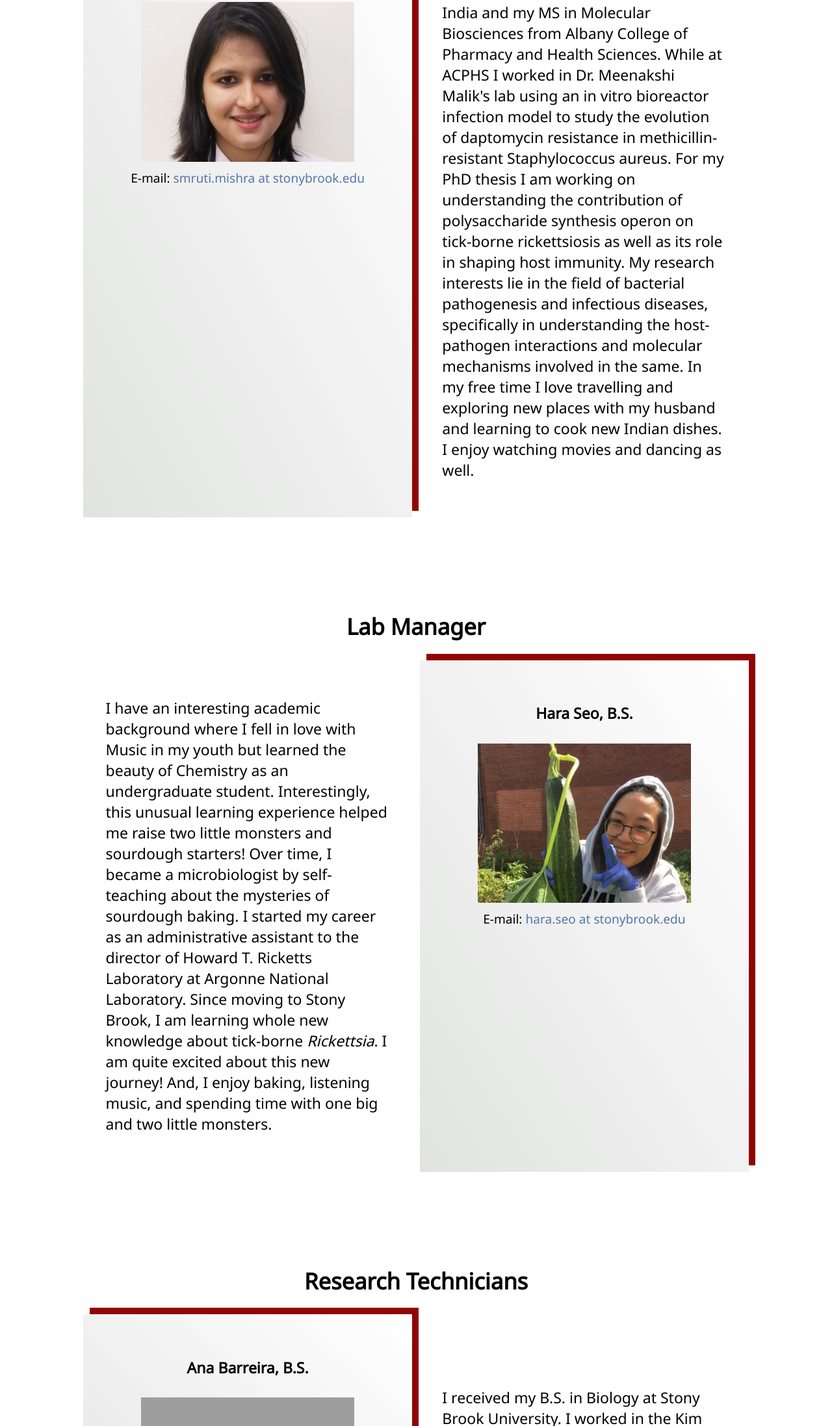
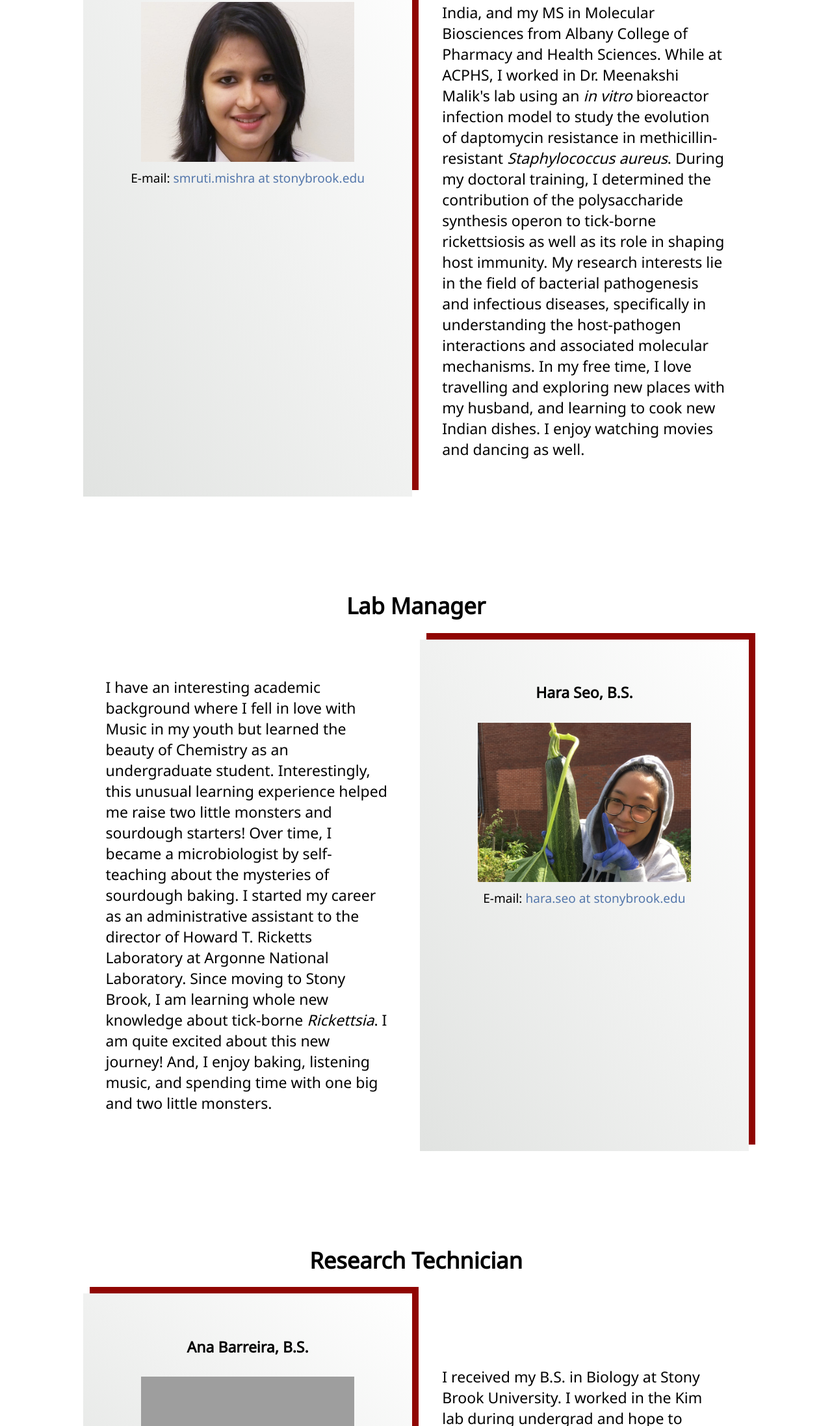
Before and after one commit to kokonut27/kokonut27.github.io, a plain HTML site: page lab_members.html in a window 1280 px wide. Shown: the part 2489-4683 px from the top of the page at 65% size. Drawn offline with nearby package versions, Linux system fonts and the light colour scheme; grey boxes are pictures that could not be loaded.

Commit message:
update lab members page formatting

```diff
--- a/lab_members.html
+++ b/lab_members.html
@@ -77,7 +77,7 @@
             <h5>E-mail: <a class="link">smruti.mishra at stonybrook.edu</a></h5>
           </div>
           <div class="member-box-text-rework">
-            <p>I am from Bhubaneshwar, India. I did my bachelor's in Dental Surgery from Pravara Institute of Medical Sciences, India and my MS in Molecular Biosciences from Albany College of Pharmacy and Health Sciences. While at ACPHS I worked in Dr. Meenakshi Malik's lab using an in vitro bioreactor infection model to study the evolution of daptomycin resistance in methicillin-resistant Staphylococcus aureus. For my PhD thesis I am working on understanding the contribution of polysaccharide synthesis operon on tick-borne rickettsiosis as well as its role in shaping host immunity. My research interests lie in the field of bacterial pathogenesis and infectious diseases, specifically in understanding the host-pathogen interactions and molecular mechanisms involved in the same. In my free time I love travelling and exploring new places with my husband and learning to cook new Indian dishes. I enjoy watching movies and dancing as well.</p>
+            <p>I am from Bhubaneshwar, India. I did my bachelor's in Dental Surgery from Pravara Institute of Medical Sciences, India, and my MS in Molecular Biosciences from Albany College of Pharmacy and Health Sciences. While at ACPHS, I worked in Dr. Meenakshi Malik's lab using an <em>in vitro</em> bioreactor infection model to study the evolution of daptomycin resistance in methicillin-resistant <em>Staphylococcus aureus</em>. During my doctoral training, I determined the contribution of the polysaccharide synthesis operon to tick-borne rickettsiosis as well as its role in shaping host immunity. My research interests lie in the field of bacterial pathogenesis and infectious diseases, specifically in understanding the host-pathogen interactions and associated molecular mechanisms. In my free time, I love travelling and exploring new places with my husband, and learning to cook new Indian dishes. I enjoy watching movies and dancing as well.</p>
           </div>
         </div>
       </div>
@@ -97,7 +97,7 @@
         </div>
       </div>
 
-      <h2>Research Technicians</h2>
+      <h2>Research Technician</h2>
       <div class="member-box-outer-rework">
         <div class="member-box-rework">
           <div class="member-box-image-rework">
```
